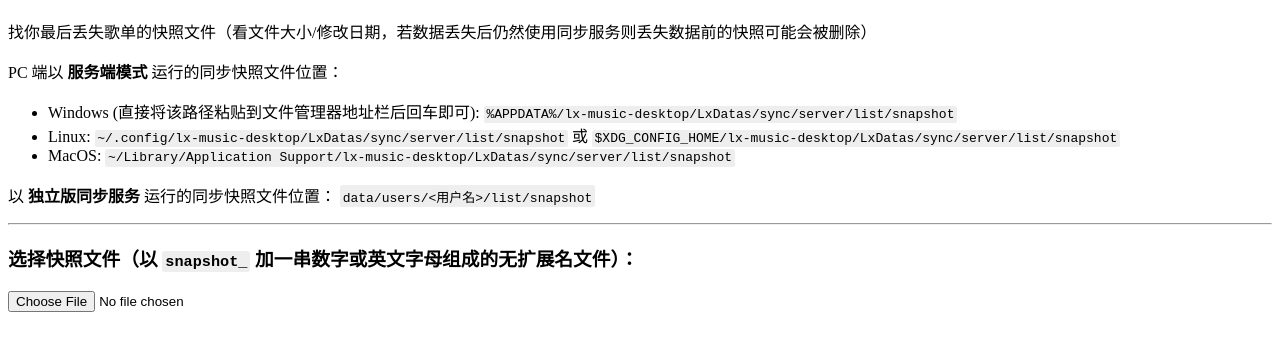
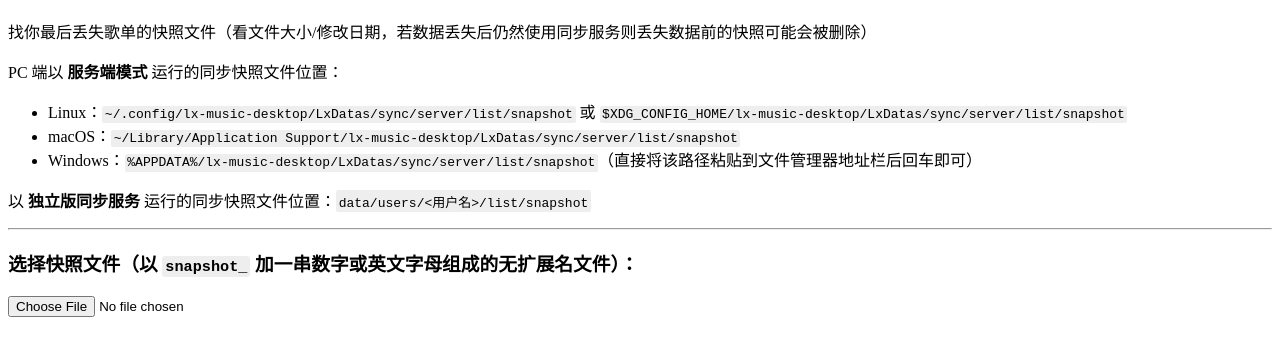
Before and after one commit to lyswhut/lx-msuic-sync-snapshot-transform, a plain HTML site: page index.html in a window 1280 px wide. Shown: the part 70-426 px from the top of the page. Drawn offline with Linux system fonts and the light colour scheme.

Commit message:
Revise some text contexts

```diff
--- a/index.html
+++ b/index.html
@@ -18,11 +18,11 @@
   <p>找你最后丢失歌单的快照文件（看文件大小/修改日期，若数据丢失后仍然使用同步服务则丢失数据前的快照可能会被删除）</p>
   <p>PC 端以 <strong>服务端模式</strong> 运行的同步快照文件位置：</p>
   <ul>
-    <li>Windows (直接将该路径粘贴到文件管理器地址栏后回车即可): <code>%APPDATA%/lx-music-desktop/LxDatas/sync/server/list/snapshot</code></li>
-    <li>Linux: <code>~/.config/lx-music-desktop/LxDatas/sync/server/list/snapshot</code> 或 <code>$XDG_CONFIG_HOME/lx-music-desktop/LxDatas/sync/server/list/snapshot</code></li>
-    <li>MacOS: <code>~/Library/Application Support/lx-music-desktop/LxDatas/sync/server/list/snapshot</code></li>
+    <li>Linux：<code>~/.config/lx-music-desktop/LxDatas/sync/server/list/snapshot</code> 或 <code>$XDG_CONFIG_HOME/lx-music-desktop/LxDatas/sync/server/list/snapshot</code></li>
+    <li>macOS：<code>~/Library/Application Support/lx-music-desktop/LxDatas/sync/server/list/snapshot</code></li>
+    <li>Windows：<code>%APPDATA%/lx-music-desktop/LxDatas/sync/server/list/snapshot</code>（直接将该路径粘贴到文件管理器地址栏后回车即可）</li>
   </ul>
-  <p>以 <strong>独立版同步服务</strong> 运行的同步快照文件位置： <code>data/users/&lt;用户名&gt;/list/snapshot</code></p>
+  <p>以 <strong>独立版同步服务</strong> 运行的同步快照文件位置：<code>data/users/&lt;用户名&gt;/list/snapshot</code></p>
   <hr>
   <h3>选择快照文件（以 <code>snapshot_</code> 加一串数字或英文字母组成的无扩展名文件）：</h3>
   <input type="file" name="snapshot" id="file-input">
```
Also changed, not shown: 1 other file.
